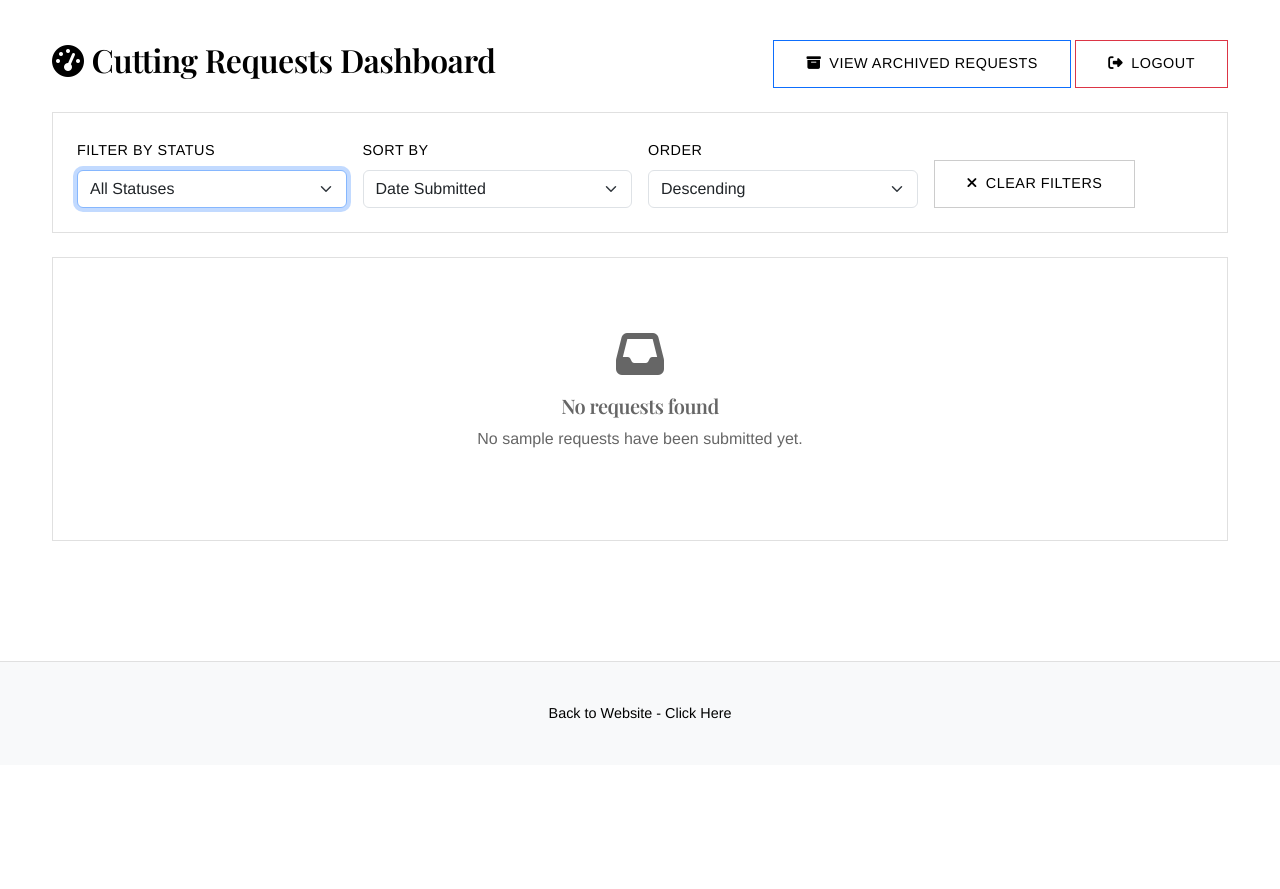
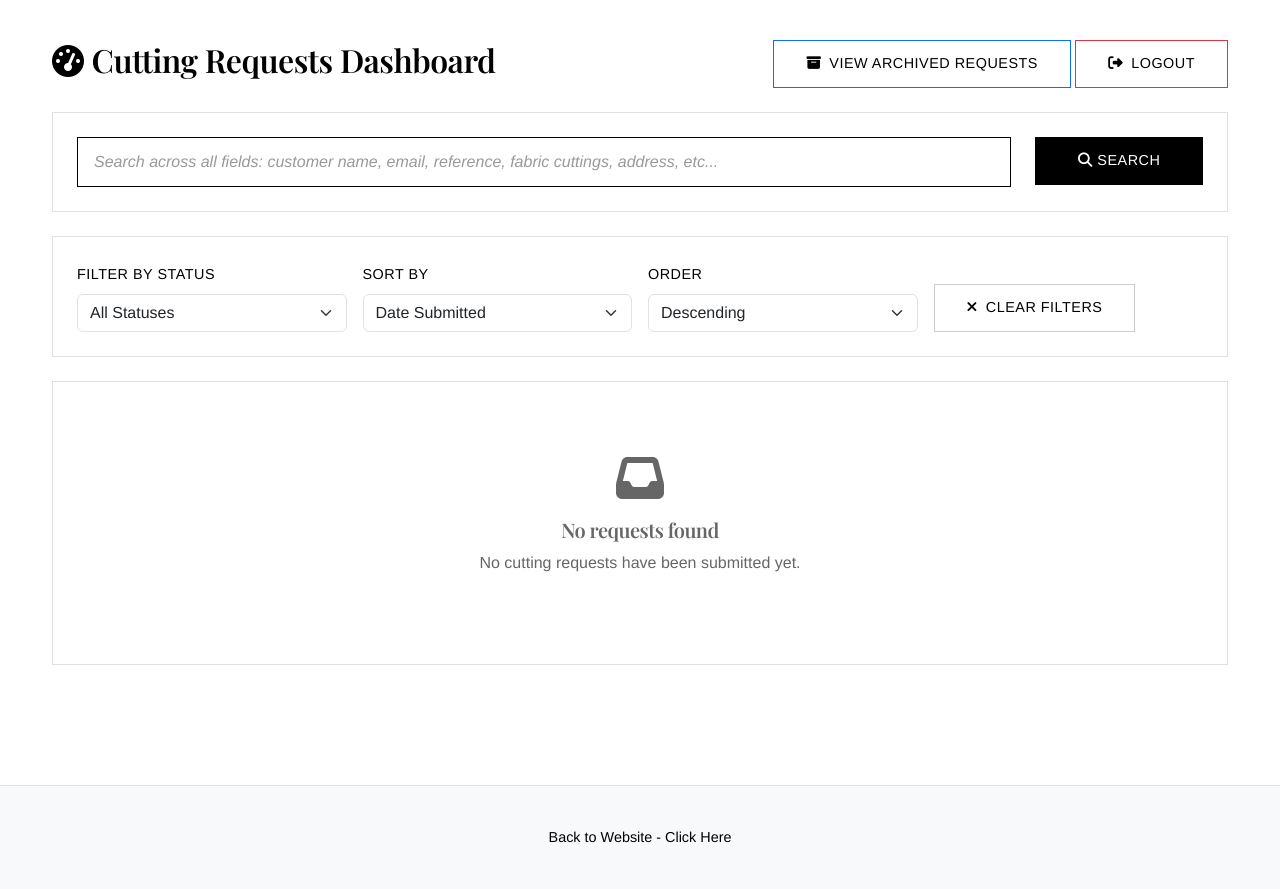
Before and after one commit to mdsm673/slendermorris-cuttings-v2, a Flask app: page /admin in a window 1280 px wide. Shown: the part 88-977 px from the top of the page. Before the commit the page ends 807 px from the top, so only its background shows below. Run offline with Flask 3, Linux system fonts and the light colour scheme; the visitor is signed in with stand-in values (Sample User, id 1); some web fonts are replaced.

Commit message:
Add ability to search across all fields on admin dashboards
Implement search functionality on admin dashboards using SQLAlchemy ORM.

Replit-Commit-Author: Agent
Replit-Commit-Session-Id: b0ca3ab8-52ca-49e8-af60-8da12c290e60
Replit-Commit-Checkpoint-Type: full_checkpoint
Replit-Commit-Screenshot-Url: https://storage.googleapis.com/screenshot-production-us-central1/16e0f6e3-2091-4f34-88f9-c8022ab47c65/b0ca3ab8-52ca-49e8-af60-8da12c290e60/5MxykHx

```diff
--- a/routes.py
+++ b/routes.py
@@ -155,10 +155,34 @@ def admin_dashboard():
     status_filter = request.args.get('status', '')
     sort_by = request.args.get('sort', 'date_submitted')
     sort_order = request.args.get('order', 'desc')
+    search_term = request.args.get('search', '').strip()
 
     # Build query
     query = SampleRequest.query
 
+    # Apply search filter if provided
+    if search_term:
+        # Search across all text fields
+        search_pattern = f'%{search_term}%'
+        query = query.filter(
+            db.or_(
+                SampleRequest.customer_name.ilike(search_pattern),
+                SampleRequest.email.ilike(search_pattern),
+                SampleRequest.phone.ilike(search_pattern),
+                SampleRequest.company_name.ilike(search_pattern),
+                SampleRequest.reference.ilike(search_pattern),
+                SampleRequest.street_address.ilike(search_pattern),
+                SampleRequest.city.ilike(search_pattern),
+                SampleRequest.state_province.ilike(search_pattern),
+                SampleRequest.postal_code.ilike(search_pattern),
+                SampleRequest.country.ilike(search_pattern),
+                SampleRequest.additional_notes.ilike(search_pattern),
+                SampleRequest.fabric_selections.ilike(search_pattern),  # This searches the JSON string
+                SampleRequest.status.ilike(search_pattern)
+            )
+        )
+
+    # Apply status filter if provided
     if status_filter:
         query = query.filter(SampleRequest.status == status_filter)
 
@@ -192,7 +216,8 @@ def admin_dashboard():
                          requests=requests,
                          status_filter=status_filter,
                          sort_by=sort_by,
-                         sort_order=sort_order)
+                         sort_order=sort_order,
+                         search_term=search_term)
 
 @app.route('/admin/request/<int:request_id>')
 @require_admin
@@ -256,18 +281,30 @@ def update_status(request_id):
 def archived_requests():
     """View archived requests (dispatched and older than 4 months)"""
 
-    search_term = request.args.get('search', '')
+    search_term = request.args.get('search', '').strip()
 
     # Build query for archived requests
     query = ArchivedRequest.query
 
+    # Apply comprehensive search if provided
     if search_term:
+        # Search across all text fields
+        search_pattern = f'%{search_term}%'
         query = query.filter(
             db.or_(
-                ArchivedRequest.customer_name.contains(search_term),
-                ArchivedRequest.company_name.contains(search_term),
-                ArchivedRequest.email.contains(search_term),
-                ArchivedRequest.reference.contains(search_term)
+                ArchivedRequest.customer_name.ilike(search_pattern),
+                ArchivedRequest.email.ilike(search_pattern),
+                ArchivedRequest.phone.ilike(search_pattern),
+                ArchivedRequest.company_name.ilike(search_pattern),
+                ArchivedRequest.reference.ilike(search_pattern),
+                ArchivedRequest.street_address.ilike(search_pattern),
+                ArchivedRequest.city.ilike(search_pattern),
+                ArchivedRequest.state_province.ilike(search_pattern),
+                ArchivedRequest.postal_code.ilike(search_pattern),
+                ArchivedRequest.country.ilike(search_pattern),
+                ArchivedRequest.additional_notes.ilike(search_pattern),
+                ArchivedRequest.fabric_selections.ilike(search_pattern),  # This searches the JSON string
+                ArchivedRequest.status.ilike(search_pattern)
             )
         )
 
--- a/templates/admin_dashboard.html
+++ b/templates/admin_dashboard.html
@@ -13,6 +13,35 @@
             <a href="{{ url_for('admin_logout') }}" class="btn btn-outline-danger">
                 <i class="fas fa-sign-out-alt me-2"></i>Logout
             </a>
+        </div>
+    </div>
+
+    <!-- Search Box -->
+    <div class="card mb-4">
+        <div class="card-body">
+            <form method="GET" action="{{ url_for('admin_dashboard') }}">
+                <div class="row">
+                    <div class="col-md-10">
+                        <input type="text" class="form-control form-control-lg"
+                               name="search" id="search"
+                               placeholder="Search across all fields: customer name, email, reference, fabric cuttings, address, etc..."
+                               value="{{ search_term or '' }}">
+                    </div>
+                    <div class="col-md-2">
+                        <button type="submit" class="btn btn-primary btn-lg w-100">
+                            <i class="fas fa-search"></i> Search
+                        </button>
+                    </div>
+                </div>
+                {% if search_term %}
+                <div class="mt-2">
+                    <span class="text-muted">Searching for: "<strong>{{ search_term }}</strong>"</span>
+                    <a href="{{ url_for('admin_dashboard') }}" class="btn btn-sm btn-outline-secondary ms-2">
+                        <i class="fas fa-times"></i> Clear Search
+                    </a>
+                </div>
+                {% endif %}
+            </form>
         </div>
     </div>
 
@@ -64,9 +93,9 @@
                         <i class="fas fa-times me-2"></i>Clear Filters
                     </button>
                 </div>
-                <input type="hidden" name="status" value="{{ status_filter }}">
-                <input type="hidden" name="sort" value="{{ sort_by }}">
-                <input type="hidden" name="order" value="{{ sort_order }}">
+                {% if search_term %}
+                <input type="hidden" name="search" value="{{ search_term }}">
+                {% endif %}
             </form>
         </div>
     </div>
@@ -144,8 +173,16 @@
             {% else %}
             <div class="text-center py-5">
                 <i class="fas fa-inbox fa-3x text-muted mb-3"></i>
+                {% if search_term %}
+                <h5 class="text-muted">No results found for "{{ search_term }}"</h5>
+                <p class="text-muted">Try adjusting your search terms or <a href="{{ url_for('admin_dashboard') }}">clear the search</a>.</p>
+                {% elif status_filter %}
                 <h5 class="text-muted">No requests found</h5>
-                <p class="text-muted">{% if status_filter %}No requests found with the selected filters.{% else %}No sample requests have been submitted yet.{% endif %}</p>
+                <p class="text-muted">No requests found with the selected filters.</p>
+                {% else %}
+                <h5 class="text-muted">No requests found</h5>
+                <p class="text-muted">No cutting requests have been submitted yet.</p>
+                {% endif %}
             </div>
             {% endif %}
         </div>
```
Also changed, not shown: replit.md (+7 -0 lines), templates/archived_requests.html (+15 -11 lines).
